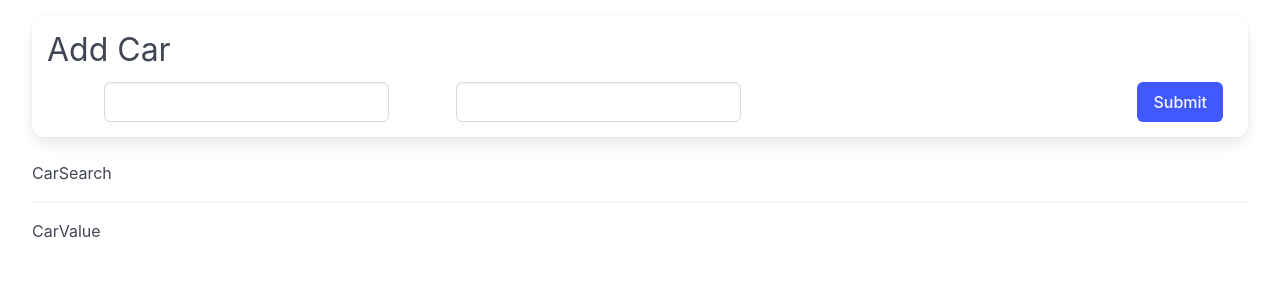
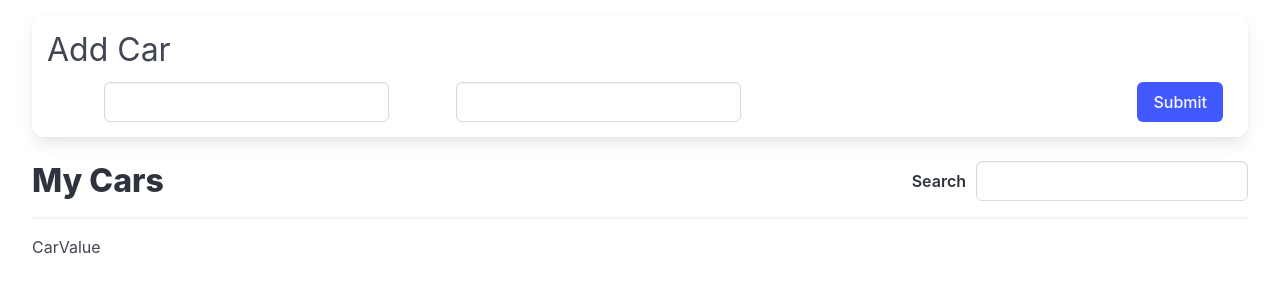
Before and after one commit to shiwanshudev/cars, a React (Vite) app: page / in a window 1280 px wide. Shown: the top 300 px of the page. Built offline with nearby package versions, Linux system fonts and the light colour scheme.

Commit message:
Add search form for filtering

```diff
--- a/src/components/CarSearch.jsx
+++ b/src/components/CarSearch.jsx
@@ -1,3 +1,22 @@
+import { useDispatch, useSelector } from "react-redux";
+import { changeSearchTerm } from "../store";
 export default function CarSearch() {
-  return <h1>CarSearch</h1>;
+  const dispatch = useDispatch();
+  const searchTerm = useSelector((state) => state.cars.searchTerm);
+  const handleSearchTermChange = (e) =>
+    dispatch(changeSearchTerm(e.target.value));
+  return (
+    <div className="list-header">
+      <h3 className="title is-3">My Cars</h3>
+      <div className="search field is-horizontal">
+        <label className="label">Search</label>
+        <input
+          type="text"
+          value={searchTerm}
+          onChange={handleSearchTermChange}
+          className="input"
+        />
+      </div>
+    </div>
+  );
 }
```
